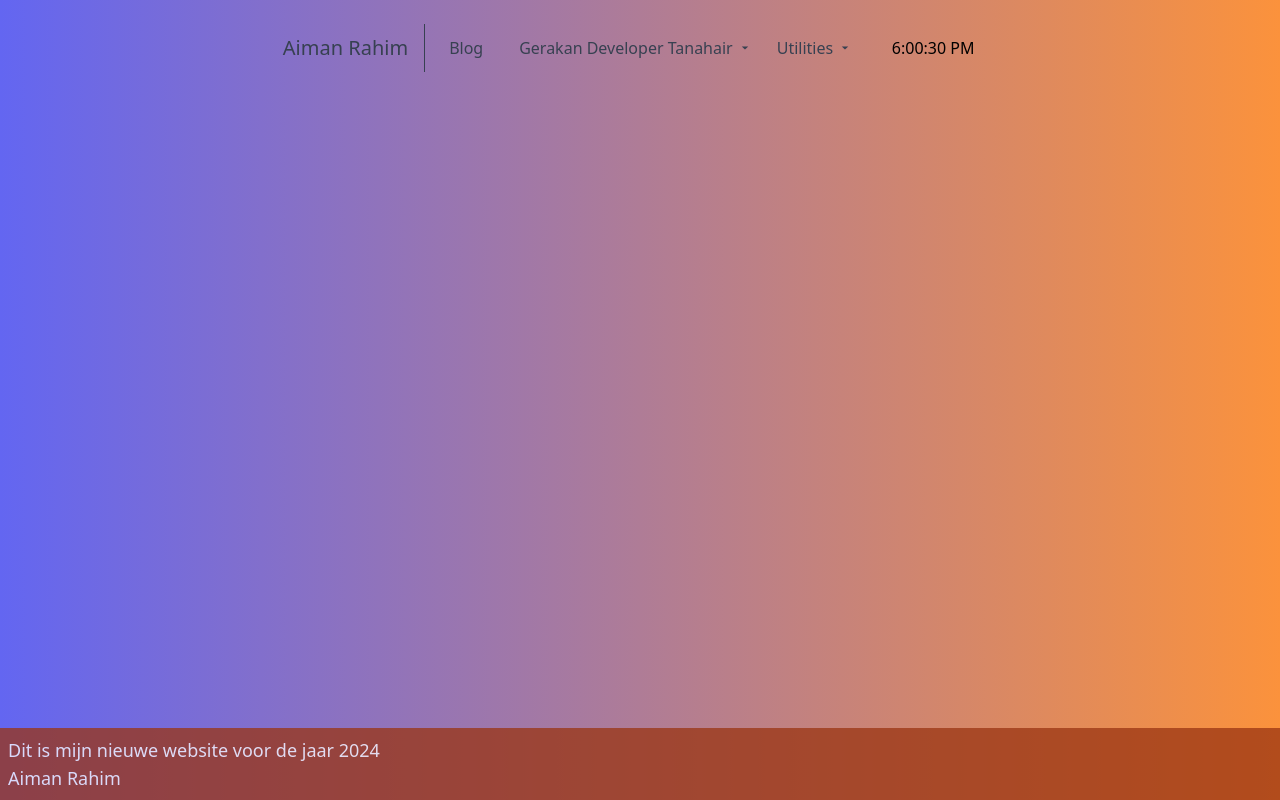
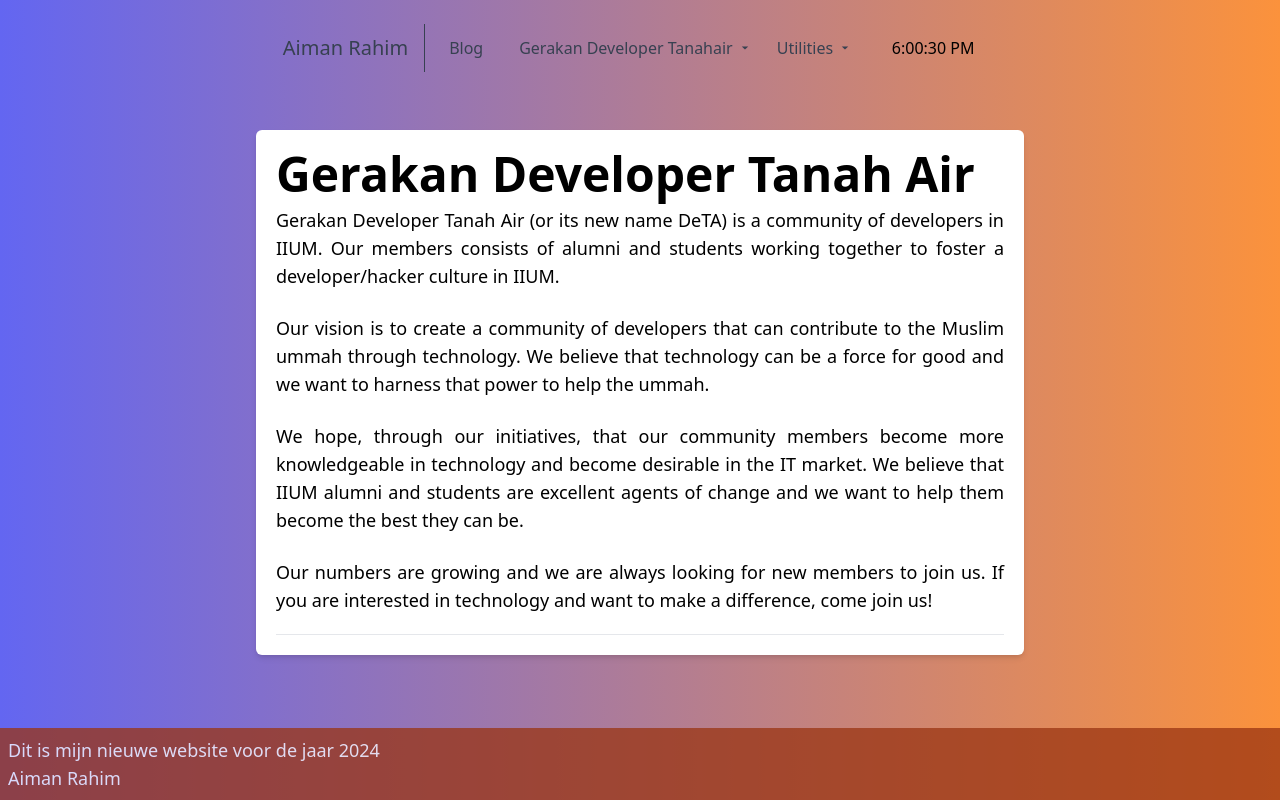
Before and after one commit to PlashSpeed-Aiman/PlashSpeed-Aiman.github.io, a Vue app: page /gerakan in a window 1280 px wide. Built offline with nearby package versions, Linux system fonts and the light colour scheme.

Commit message:
UI Updates

```diff
--- a/src/components/About.vue
+++ b/src/components/About.vue
@@ -34,8 +34,8 @@
           </div>
           <div class="bg-gradient-to-l from-gray-400 to-gray-200 p-5 rounded-md">
             <h3 class="text-2xl font-bold">DevOps</h3>
-            <p class="text-lg">I have experience with Docker. Have some working knowledge on how to make docker images and get things up and running with docker compose.
-              ToyyibPay (yes, the payment gateway company) even invited me for a sharing session on docker
+            <p class="text-lg"> Have some working knowledge on how to make Docker images and get things up and running with Docker compose.
+              ToyyibPay (yes, the payment gateway company) even invited me for a sharing session on Docker
             </p>
           </div>
         </div>
--- /dev/null
+++ b/src/components/Gerakan.vue
@@ -0,0 +1,30 @@
+<script setup>
+
+</script>
+
+<template>
+  <div class="pt-2">
+    <div class="mx-10  md:lg:mx-auto grid grid-cols-1 gap-8 lg:grid-cols-1 lg:items-center">
+
+
+      <div class="bg-white shadow-md px-5 rounded-md   lg:col-span-1">
+        <h1 class="text-5xl font-bold mt-5 mb-2 text-center sm:text-justify">Gerakan Developer Tanah Air</h1>
+        <p class="text-lg text-justify">Gerakan Developer Tanah Air (or its new name DeTA) is a community of developers in IIUM. Our members consists of alumni and students working together to foster a developer/hacker culture in IIUM.</p>
+        <br/>
+        <p class="text-lg text-justify">Our vision is to create a community of developers that can contribute to the Muslim ummah through technology. We believe that technology can be a force for good and we want to harness that power to help the ummah.</p>
+        <br/>
+        <p class="text-lg text-justify">We hope, through our initiatives, that our community members become more knowledgeable in technology and become desirable in the IT market. We believe that IIUM alumni and students are excellent agents of change and we want to help them become the best they can be.
+        </p>
+        <br/>
+        <p class="text-lg text-justify">Our numbers are growing and we are always looking for new members to join us. If you are interested in technology and want to make a difference, come join us!</p>
+        <hr class="my-5"/>
+
+      </div>
+
+    </div>
+  </div>
+</template>
+
+<style scoped>
+
+</style>
--- a/src/routes.js
+++ b/src/routes.js
@@ -6,6 +6,8 @@
     component: About
 
 },{
+    path:'/gerakan',
+    component: ()=> import('./components/Gerakan.vue')
 }]
 
 export default routes;
```
